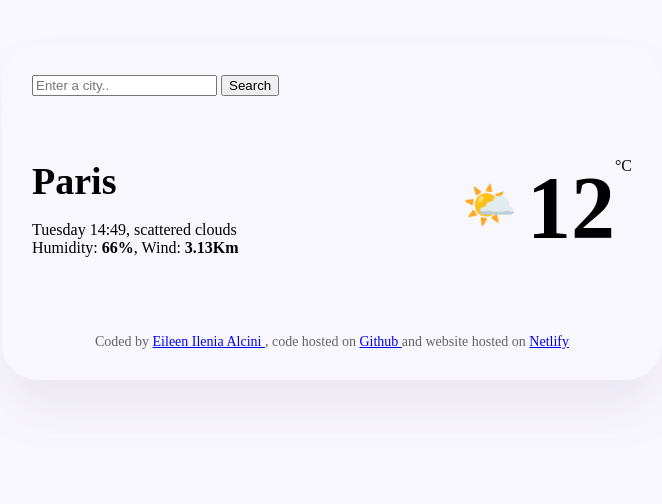
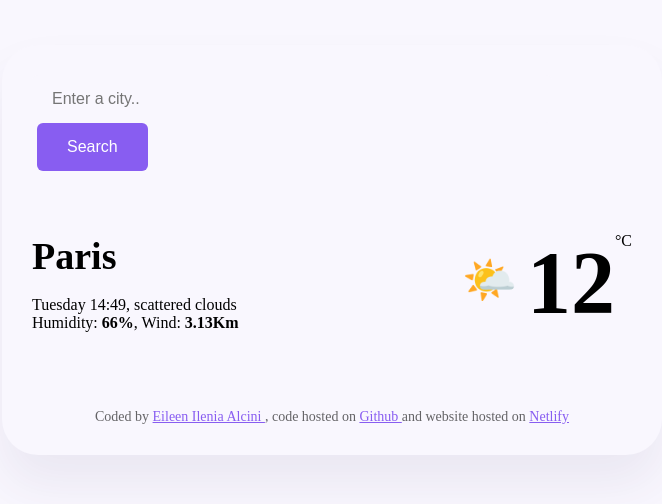
Before and after one commit to EileenCodes-ops/MyMeteo, a plain HTML site: page index.html in a window 1280 px wide. Shown: the whole page, without its empty margins (308-970 px from the left). Drawn offline with Linux system fonts and the light colour scheme.

Commit message:
Fixed coding mistakes

```diff
--- a/index.html
+++ b/index.html
@@ -18,15 +18,15 @@
   <body>
     <div class="weather-app">
       <header>
-        <form class="search-from" id="search-from">
+        <form class="search-form" id="search-form">
           <input
             type=" search"
             placeholder="Enter a city.."
             required
-            id="search-from-input"
-            class="search-from-input"
+            id="search-form-input"
+            class="search-form-input"
           />
-          <input type="submit" value="Search" class="search-from-button" />
+          <input type="submit" value="Search" class="search-form-button" />
         </form>
       </header>
       <main>
--- a/src/index.js
+++ b/src/index.js
@@ -1,9 +1,9 @@
 function handleSearchSubmit(event) {
   event.preventDefault();
-  let searchInput = document.querySelector("#search-from-input");
+  let searchInput = document.querySelector("#search-form-input");
   let cityElement = document.querySelector("#city");
   cityElement.innerHTML = searchInput.ariaValueMax;
 }
 
-let searchFromElement = document.querySelector("#search-from");
-searchFromElement.addEventListener("submit", handleSearch);
+let searchFormElement = document.querySelector("#search-form");
+searchFormElement.addEventListener("submit", handleSearch);
--- a/src/style.css
+++ b/src/style.css
@@ -1,6 +1,9 @@
 body {
   background-color: #f9f7fe;
   font-family: font-family "Roboto", sans-serif;
+}
+a {
+  color: #885df1;
 }
 .weather-app {
   background: #f9f7fe;
```
